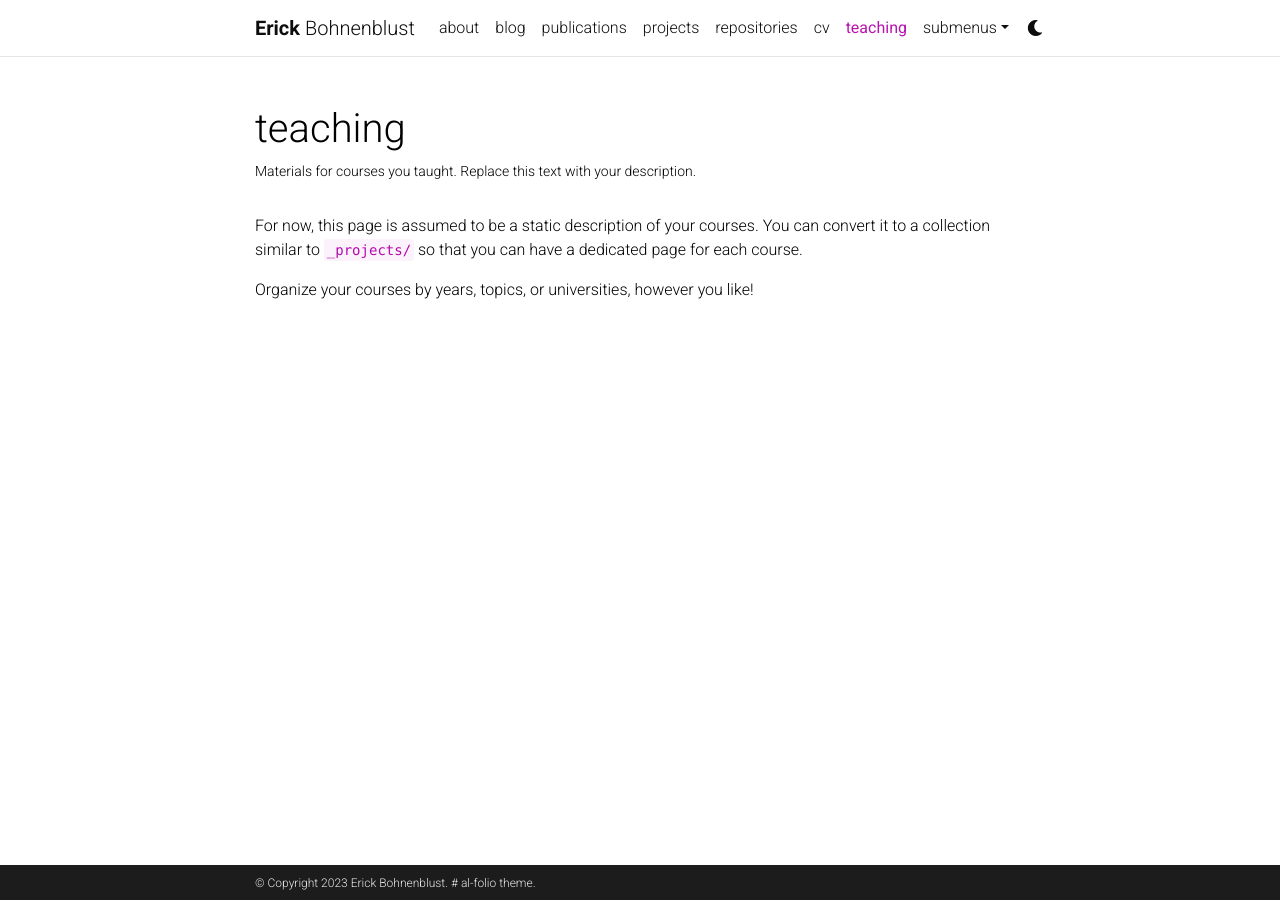
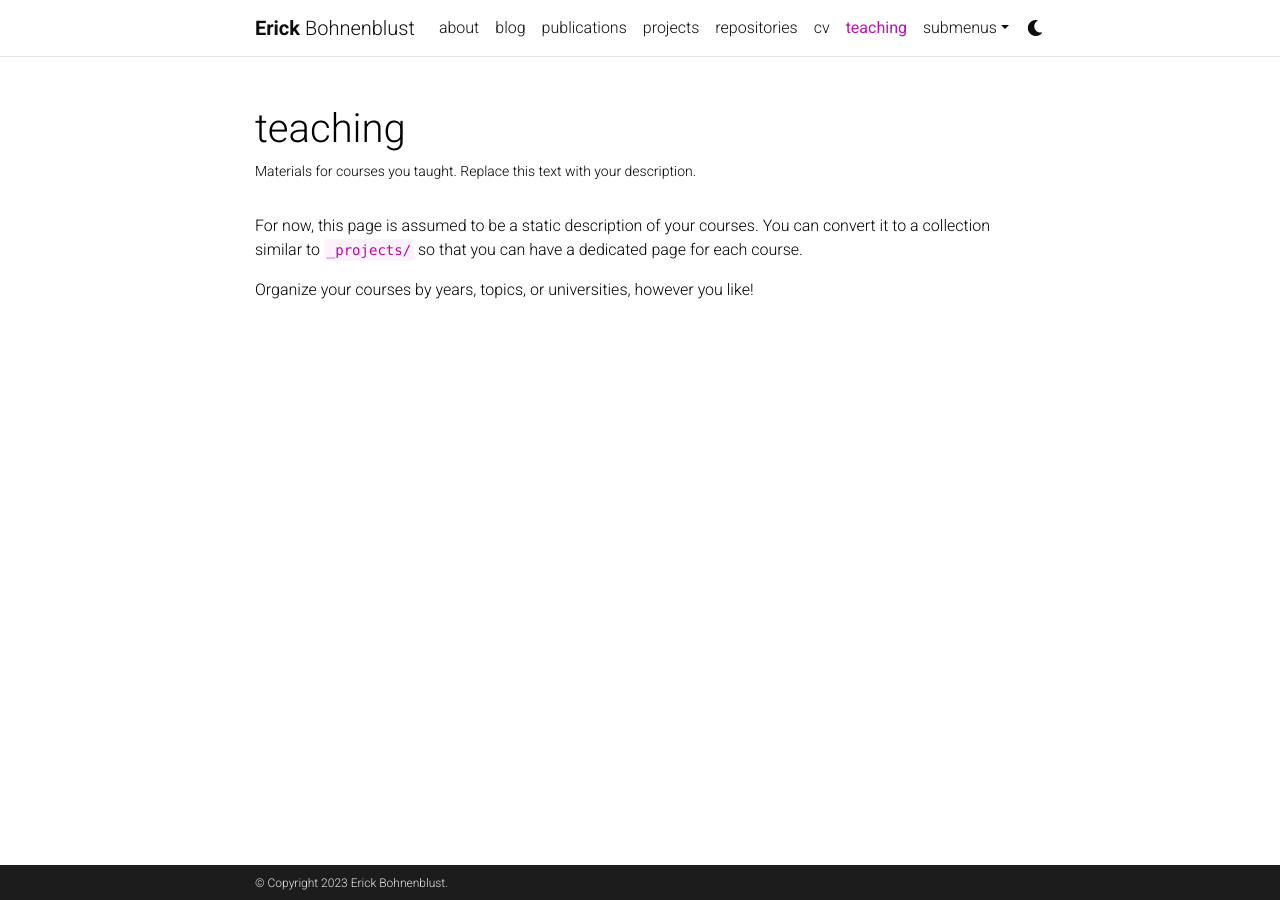
Before and after one commit to ebohnenb/ebohnenb.github.io, a Jekyll site: the page built from _pages/teaching.md, in a window 1280 px wide. Built offline with Jekyll 4.4.1, drawn with Linux system fonts in a browser that asks for light colours; full-size pictures stand in for the smaller copies a plugin makes; comment, search, counter and statistics services are not loaded; a style sheet for code colours, icons or effects is not loaded.

Commit message:
Update _config.yml

```diff
--- a/_config.yml
+++ b/_config.yml
@@ -7,10 +7,10 @@
 middle_name:
 last_name: Bohnenblust
 email: ebohnenb@gmail.com
-description: > # the ">" symbol means to ignore newlines until "footer_text:"
-  A simple, whitespace theme for academics. # Based on [*folio](https://github.com/bogoli/-folio) design.
-footer_text: >
-  # al-folio theme.
+description: > # the ">" symbol means to ignore newlines until "footer_text:" # Based on [*folio](https://github.com/bogoli/-folio) design.
+  A simple, whitespace theme for academics.
+footer_text: > # al-folio theme.
+
 
 keywords: jekyll, jekyll-theme, academic-website, portfolio-website  # add your own keywords or leave empty
 
```
